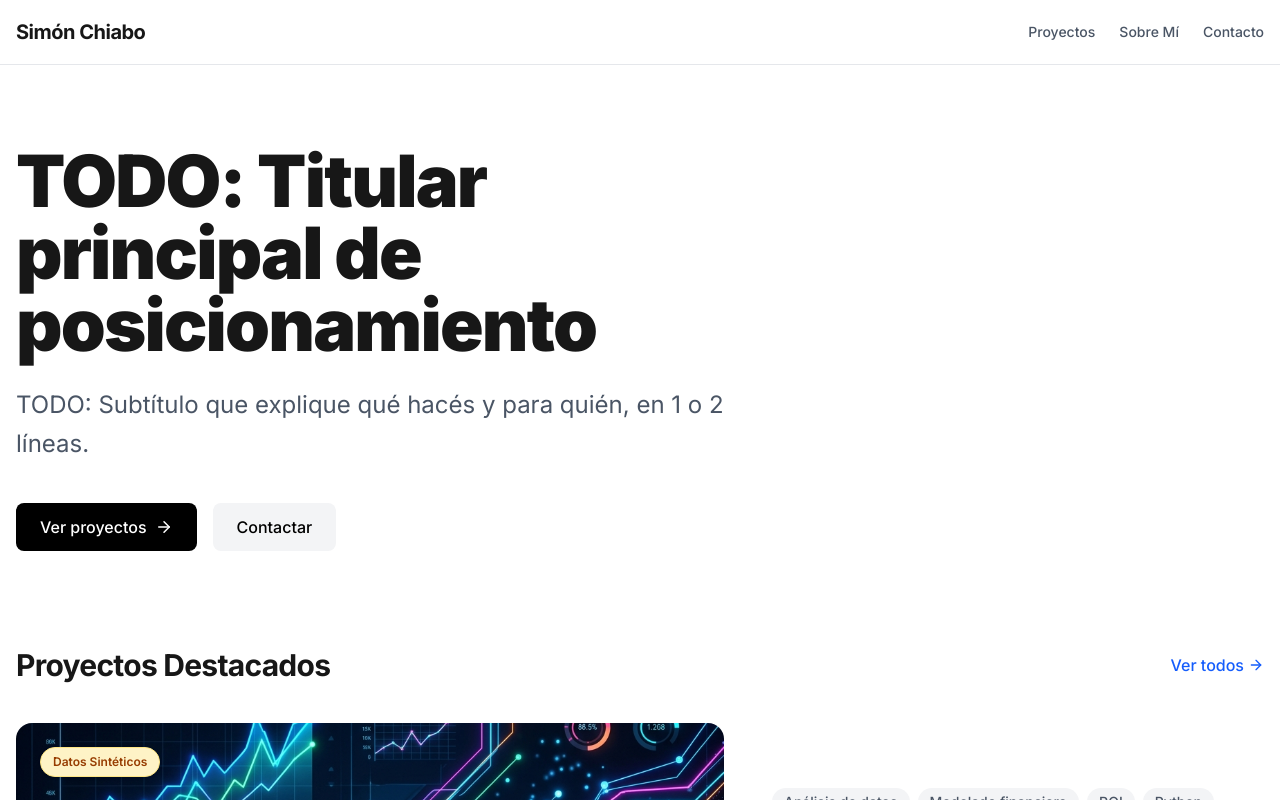
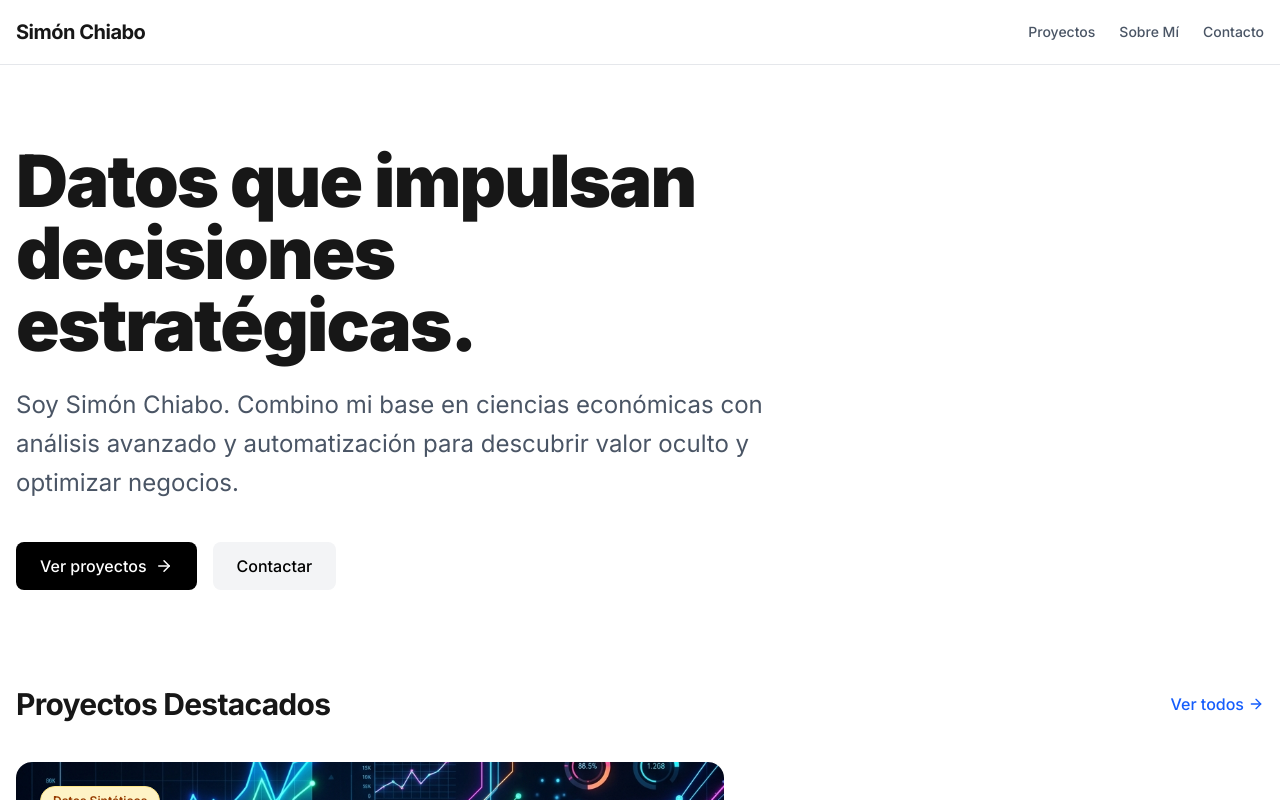
Before and after one commit to SimonChiabo/Portfolio, a Next.js app: page / in a window 1280 px wide. Shown: the top 800 px of the page. Built offline with nearby package versions, Linux system fonts and the light colour scheme.

Commit message:
Fix: Titular y subtitulo de la pagina principal

```diff
--- a/src/app/page.tsx
+++ b/src/app/page.tsx
@@ -21,10 +21,10 @@ export default function Home() {
       {/* Hero Section */}
       <section className="max-w-3xl mb-24">
         <h1 className="text-5xl md:text-7xl font-black tracking-tight mb-6">
-          TODO: Titular principal de posicionamiento
+          Datos que impulsan decisiones estratégicas.
         </h1>
         <p className="text-xl md:text-2xl text-gray-600 mb-10 leading-relaxed">
-          TODO: Subtítulo que explique qué hacés y para quién, en 1 o 2 líneas.
+          Soy Simón Chiabo. Combino mi base en ciencias económicas con análisis avanzado y automatización para descubrir valor oculto y optimizar negocios.
         </p>
         <div className="flex gap-4 flex-wrap">
           <Link href="/proyectos" className="inline-flex items-center justify-center gap-2 px-6 py-3 bg-black text-white font-medium rounded-lg hover:bg-gray-800 transition-colors">
```
